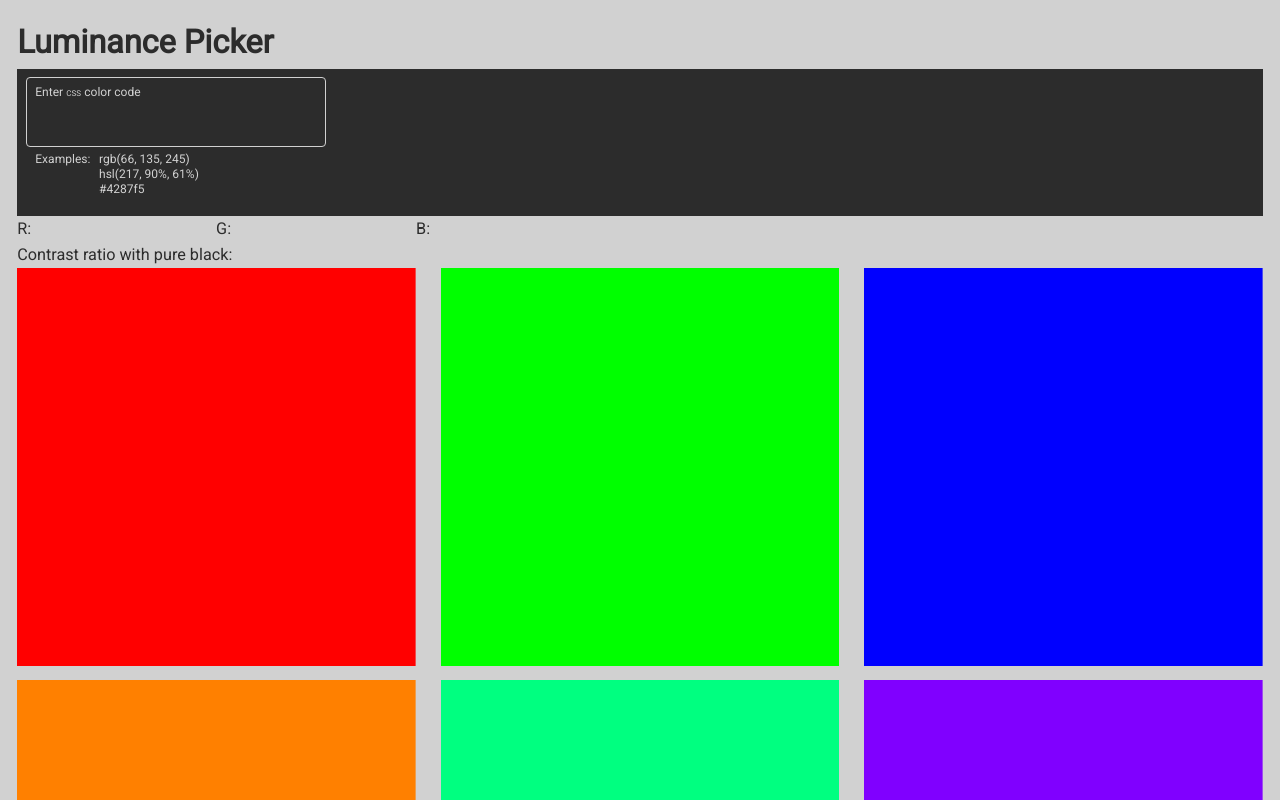
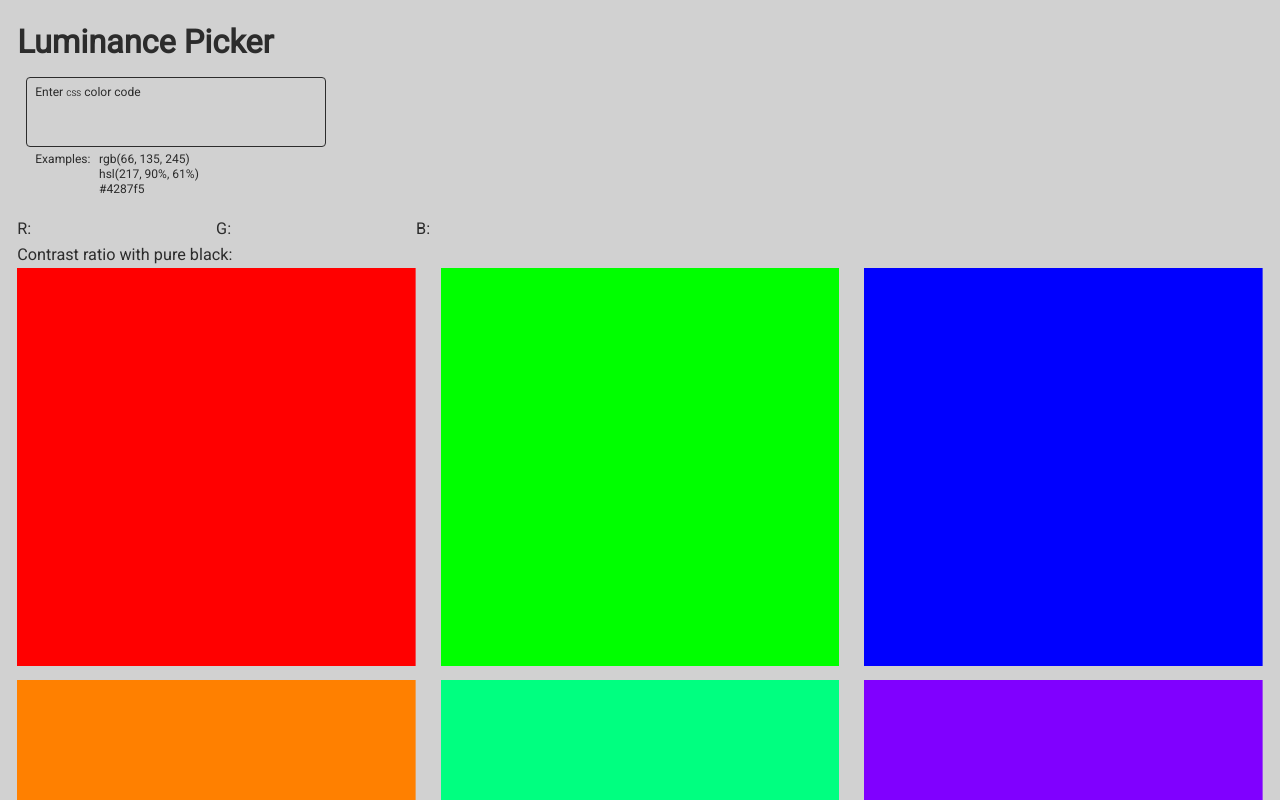
Before and after one commit to masakudamatsu/equiluminant-color-picker, a Next.js app in the folder app/: page / in a window 1280 px wide. Shown: the top 800 px of the page. Built offline with nearby package versions, Linux system fonts and the light colour scheme.

Commit message:
Paint the whole page background with the user's input color #69

```diff
--- a/app/components/InputColorCode.js
+++ b/app/components/InputColorCode.js
@@ -72,6 +72,22 @@ function InputColorCode(props) {
       props.setGreen(rgbValues[1]);
       props.setBlue(rgbValues[2]);
       props.updateContrastRatio(rgbValues[0], rgbValues[1], rgbValues[2]);
+
+      // Change the background
+      if (!props.backgroundOverlay) {
+        props.setBackgroundOverlayColor(
+          `rgb(${rgbValues[0]}, ${rgbValues[1]}, ${rgbValues[2]})`,
+        );
+        props.setBackgroundOverlay(true);
+        props.setBackgroundColor(
+          `rgb(${rgbValues[0]}, ${rgbValues[1]}, ${rgbValues[2]})`,
+        ); // To prevent the overshoot scrolling from revealing the previous background color.
+      } else {
+        props.setBackgroundColor(
+          `rgb(${rgbValues[0]}, ${rgbValues[1]}, ${rgbValues[2]})`,
+        );
+        props.setBackgroundOverlay(false);
+      }
     }
   };
   return (
--- a/app/pages/_app.js
+++ b/app/pages/_app.js
@@ -1,6 +1,7 @@
 import {useState} from 'react';
 
 import {getContrastRatio} from '../utils/helpers';
+import color from '../theme/color';
 
 import GlobalStyle from '../theme/GlobalStyle';
 
@@ -12,10 +13,17 @@ function MyApp({Component, pageProps}) {
   const [hue, setHue] = useState('');
   const [darkMode, setDarkMode] = useState(false);
 
+  const [backgroundOverlay, setBackgroundOverlay] = useState(false);
+
+  const [backgroundColor, setBackgroundColor] = useState(
+    color.html.background.initial,
+  );
+  const [backgroundOverlayColor, setBackgroundOverlayColor] = useState('');
+
   const updateContrastRatio = (red, green, blue) => {
     const newContrastRatio = getContrastRatio(red, green, blue);
     setContrastRatio(newContrastRatio);
-    if (Number(newContrastRatio) > Math.sqrt(21)) {
+    if (Number(newContrastRatio) < Math.sqrt(21)) {
       setDarkMode(true);
     } else {
       setDarkMode(false);
@@ -59,8 +67,17 @@ function MyApp({Component, pageProps}) {
         darkMode={darkMode}
         hue={hue}
         getHue={getHue}
+        backgroundOverlay={backgroundOverlay}
+        setBackgroundOverlay={setBackgroundOverlay}
+        setBackgroundColor={setBackgroundColor}
+        setBackgroundOverlayColor={setBackgroundOverlayColor}
       />
-      <GlobalStyle darkMode={darkMode} />
+      <GlobalStyle
+        darkMode={darkMode}
+        backgroundColor={backgroundColor}
+        backgroundOverlay={backgroundOverlay}
+        backgroundOverlayColor={backgroundOverlayColor}
+      />
     </>
   );
 }
--- a/app/pages/index.js
+++ b/app/pages/index.js
@@ -44,6 +44,10 @@ function HomePage(props) {
           setBlue={props.setBlue}
           updateContrastRatio={props.updateContrastRatio}
           darkMode={props.darkMode}
+          backgroundOverlay={props.backgroundOverlay}
+          setBackgroundOverlay={props.setBackgroundOverlay}
+          setBackgroundColor={props.setBackgroundColor}
+          setBackgroundOverlayColor={props.setBackgroundOverlayColor}
         />
         <InputRGB
           red={props.red}
@@ -154,6 +158,10 @@ HomePage.propTypes = {
   updateContrastRatio: PropTypes.func.isRequired,
   darkMode: PropTypes.bool.isRequired,
   getHue: PropTypes.func.isRequired,
+  backgroundOverlay: PropTypes.bool.isRequired,
+  setBackgroundOverlay: PropTypes.func.isRequired,
+  setBackgroundColor: PropTypes.func.isRequired,
+  setBackgroundOverlayColor: PropTypes.func.isRequired,
 };
 
 export default HomePage;
--- a/app/theme/GlobalStyle.js
+++ b/app/theme/GlobalStyle.js
@@ -288,8 +288,25 @@ progress {
 /****************************************************************************
   Custom global style
 *****************************************************************************/
+:root { /* The background-color on the body element won't spread over the entire page for some reason. */
+  background-color: ${props => props.backgroundColor};
+  position: relative;
+
+  &::after {
+    background-color: ${props => props.backgroundOverlayColor};
+    bottom: 0;
+    content:"";
+    opacity: ${props => (props.backgroundOverlay ? 1 : 0)};
+    position: absolute;
+    left: 0;
+    right: 0;
+    top: 0;
+    transition: opacity 300ms;
+    z-index: -1;
+  }
+}
+
 body {
-  background-color: ${color.body.background.lightMode};
   color: ${props =>
     props.darkMode ? color.body.font.darkMode : color.body.font.lightMode};
   font-family: ${font.body.family};
@@ -298,21 +315,6 @@ body {
   line-height: ${(
     layout.body.lineHeight.mobile / layout.body.fontSize.mobile
   ).toFixed(4)};
-  position: relative;
-
-  &::after {
-    background-color: ${color.body.background.darkMode};
-    bottom: 0;
-    content:"";
-    opacity: ${props => (props.darkMode ? 1 : 0)};
-    position: absolute;
-    left: 0;
-    right: 0;
-    top: 0;
-    transition: opacity 300ms;
-    z-index: -1;
-  }
-
 }
 
 input {
--- a/app/theme/color.js
+++ b/app/theme/color.js
@@ -17,6 +17,11 @@ const alertColor = {
 
 // Assign color to each element
 const color = {
+  html: {
+    background: {
+      initial: whiteAA,
+    },
+  },
   body: {
     background: {
       lightMode: whiteAA,
--- a/app/theme/style.js
+++ b/app/theme/style.js
@@ -55,12 +55,12 @@ export const Input = styled.input.attrs(props => ({
   border-color: ${props => {
     if (props.darkMode) {
       return props.error
+        ? color.paragraphErrorMessage.font.forDarkColor
+        : color.body.background.lightMode;
+    } else {
+      return props.error
         ? color.paragraphErrorMessage.font.forLightColor
         : color.body.background.darkMode;
-    } else {
-      return props.error
-        ? color.paragraphErrorMessage.font.forDarkColor
-        : color.body.background.lightMode;
     }
   }};
   border-style: solid;
@@ -118,8 +118,8 @@ export const Paragraph = styled.p`
 export const ParagraphErrorMessage = styled(Paragraph)`
   color: ${props =>
     props.darkMode
-      ? color.paragraphErrorMessage.font.forLightColor
-      : color.paragraphErrorMessage.font.forDarkColor};
+      ? color.paragraphErrorMessage.font.forDarkColor
+      : color.paragraphErrorMessage.font.forLightColor};
   font-size: ${layout.label.fontSize.mobile}rem;
   visibility: ${props => (props.error ? 'visible' : 'hidden')};
 `;
@@ -132,11 +132,6 @@ export const UnorderedListInputValueExamples = styled.ul`
 
 // Div elements for styling
 export const ColorCodeField = styled.div`
-  background-color: ${props => props.backgroundColor};
-  color: ${props =>
-    props.darkMode
-      ? color.body.background.darkMode
-      : color.body.background.lightMode};
   padding: ${layout.label.paddingPx.mobile.toFixed(4)}px;
   width: 100%;
 `;
```
